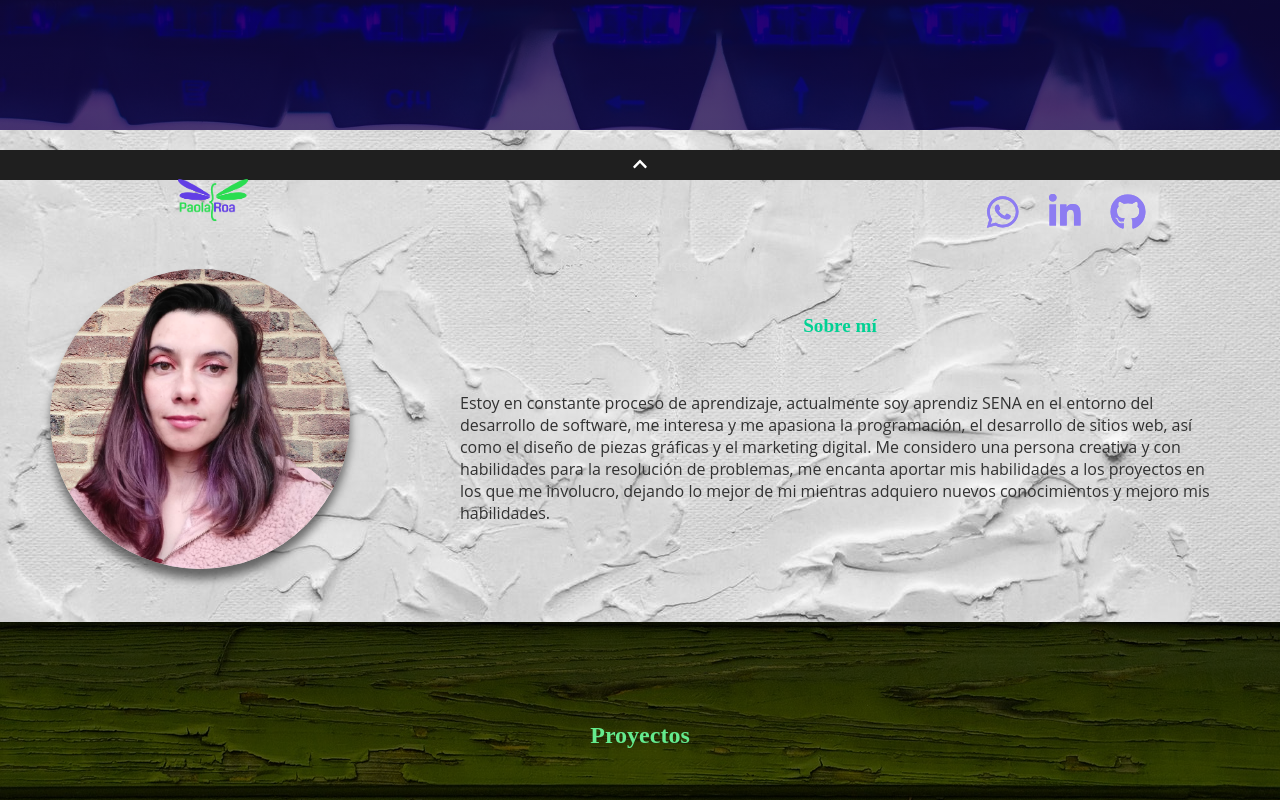
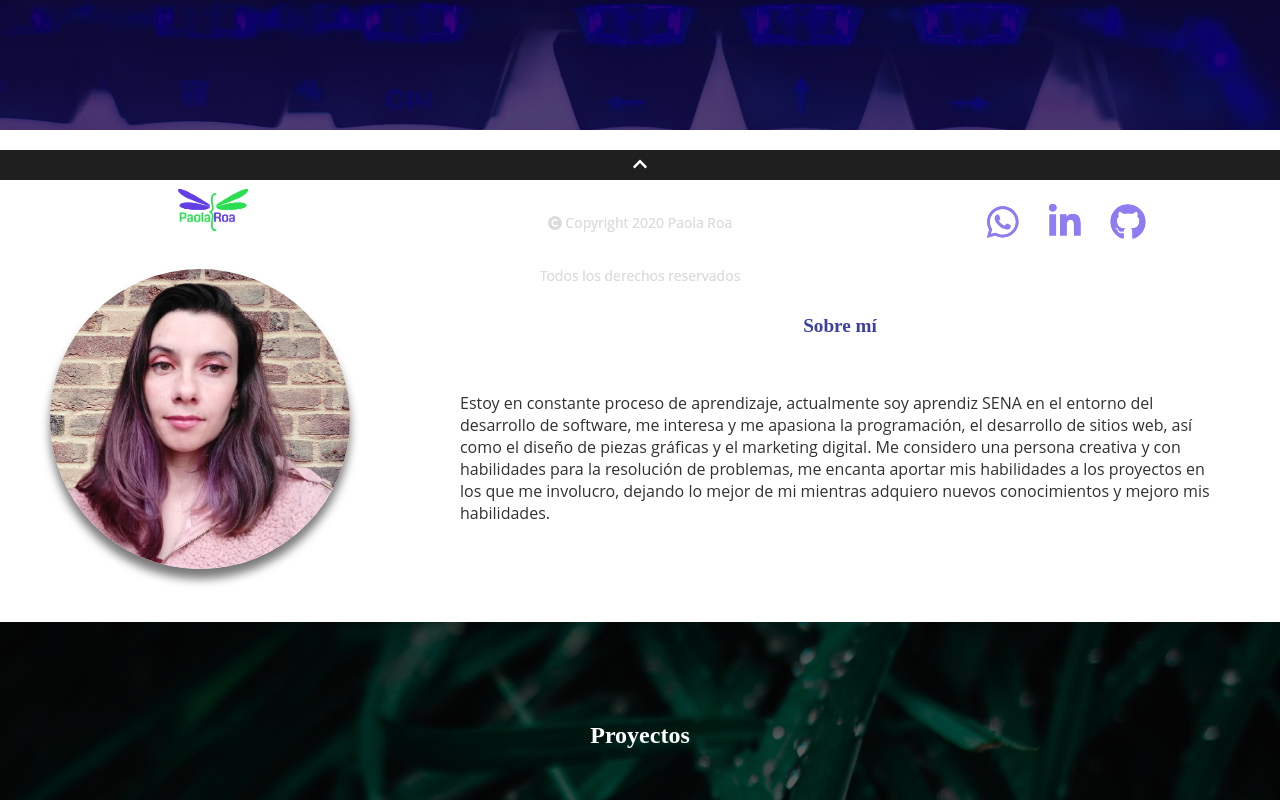
Before and after one commit to PaolaRoa/portfolioReact, a React (Create React App) app: page / in a window 1280 px wide. Shown: the part 620-1420 px from the top of the page. Built offline with nearby package versions, Linux system fonts and the light colour scheme; a web font is replaced by a local one.

Commit message:
set bg on portfolio

```diff
--- a/src/assets/css/about.css
+++ b/src/assets/css/about.css
@@ -15,7 +15,7 @@
     height: auto;
   }
   #aboutTitle{
-    color:rgb(1, 209, 147);
+    color: rgb(61 65 156);
     font-family: 'Coda', cursive;
     font-size: 1.2em;
   }
--- a/src/assets/css/footer.css
+++ b/src/assets/css/footer.css
@@ -25,6 +25,7 @@ footer
     grid-area: 1 / 1 / 2 / 4;
     text-align: center;
     padding: 5px;
+    margin-bottom: 10px;
   }
   .logoFooter
   {
@@ -37,6 +38,9 @@ footer
     text-align: center;
     color: gainsboro;
     font-size: 14px;
+  }
+  .copy>p{
+    padding: 0;
   }
   .RRSS
   {
--- a/src/assets/css/main.css
+++ b/src/assets/css/main.css
@@ -47,13 +47,6 @@ p {
   background-repeat: no-repeat;
 }
 
-
-#about-me{
-  background-image: url(../images/w2.jpg);
-  background-attachment: fixed;
-  background-repeat: no-repeat;
-  background-size: cover;
-}
 
 #contact-container{
   background-image: url(../images/w2.jpg);
@@ -190,7 +183,7 @@ p {
   text-decoration: none;
 }
 .whitetitle{
-  color: #64eb8d;
+  color:#ffffff;;
   padding-top: 100px;
   margin-top: 0px;
 }
--- a/src/pages/Contact.jsx
+++ b/src/pages/Contact.jsx
@@ -3,8 +3,8 @@ import{ init } from 'emailjs-com';
 import * as emailjs from 'emailjs-com';
 import swal from 'sweetalert';
 import { FontAwesomeIcon } from '@fortawesome/react-fontawesome'
-import { faWhatsapp, faLinkedinIn } from '@fortawesome/free-brands-svg-icons';
-import {faMapMarker, faEnvelope, faChevronDown } from '@fortawesome/free-solid-svg-icons';
+import { faWhatsapp } from '@fortawesome/free-brands-svg-icons';
+import {faMapMarker, faEnvelope } from '@fortawesome/free-solid-svg-icons';
 import '../assets/css/contact.css';
 init("user_aAfp4062AmlS3zCsrNrnK");
 
--- a/src/pages/Home.jsx
+++ b/src/pages/Home.jsx
@@ -19,7 +19,6 @@ const Home = () => {
         </div>
         <About />
         <Portfolio />
-        <Services />
         <Contact />
         <Footer />
         </>
```
Also changed, not shown: src/assets/images/texture.jpg.
